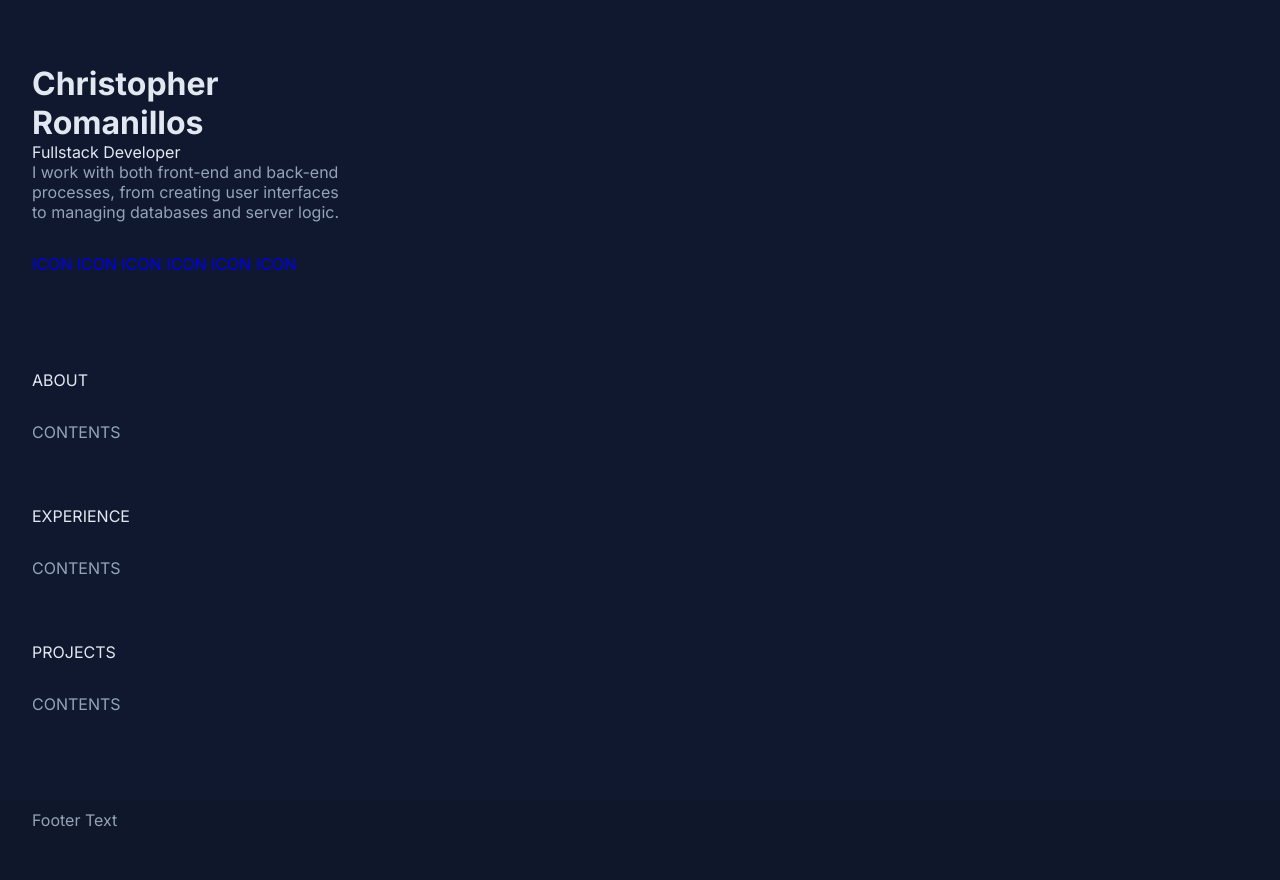
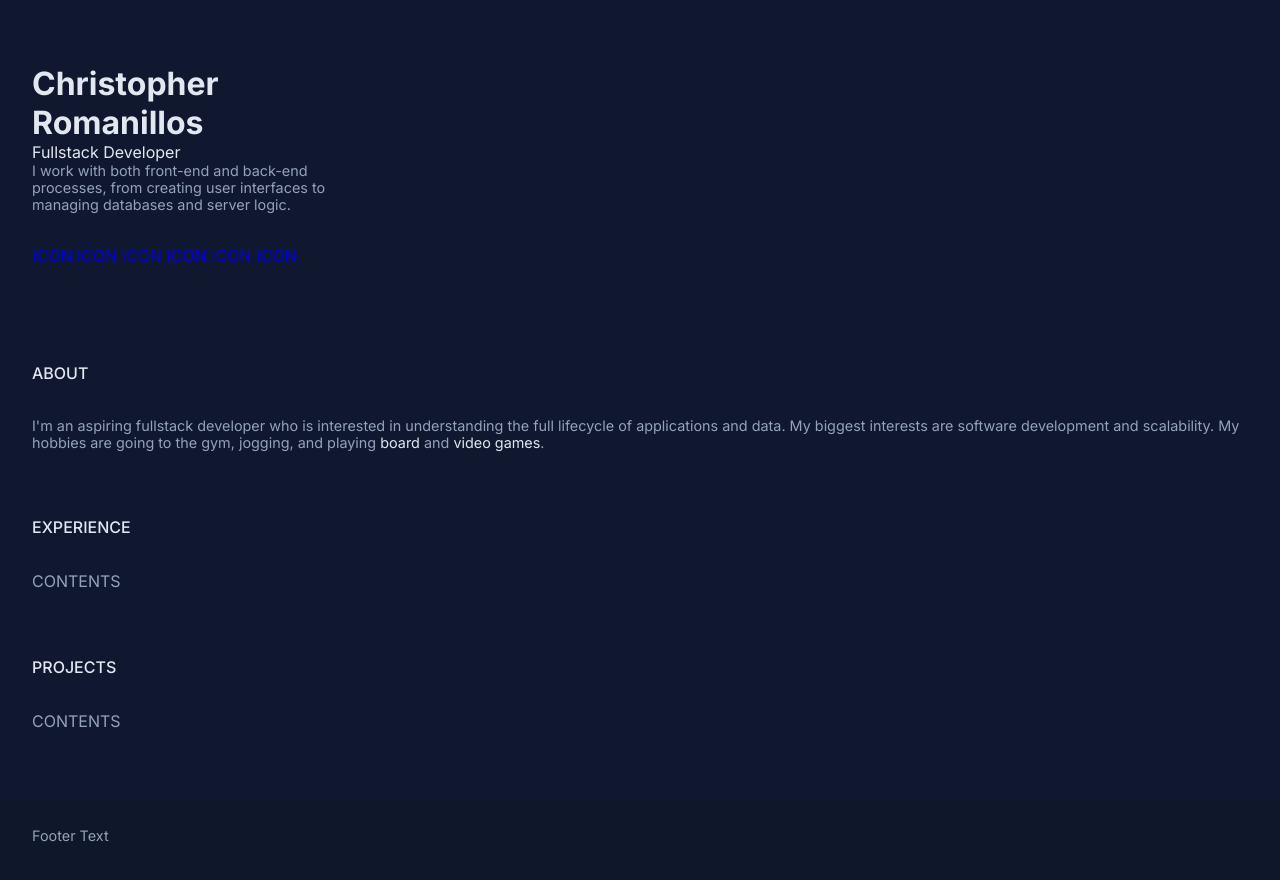
Before and after one commit to coromanillos/web_portfolio, a plain HTML site: page index.html in a window 1280 px wide. Drawn offline with Linux system fonts and the light colour scheme.

Commit message:
css styling and changes

```diff
--- a/index.html
+++ b/index.html
@@ -52,7 +52,24 @@
         <div>
           <h2 class="lightText">About</h2>
         </div>
-        <div>CONTENTS</div>
+        <div class="about-contents">
+          <p>
+            I'm an aspiring fullstack developer who is interested in
+            understanding the full lifecycle of applications and data. My
+            biggest interests are software development and scalability. My
+            hobbies are going to the gym, jogging, and playing
+            <a target="_blank" class="anchor-text" href="https://colonist.io/"
+              >board</a
+            >
+            and
+            <a
+              target="_blank"
+              class="anchor-text"
+              href="https://store.steampowered.com/app/620/Portal_2/"
+              >video games</a
+            >.
+          </p>
+        </div>
       </section>
       <section>
         <div>
--- a/styles.css
+++ b/styles.css
@@ -21,9 +21,24 @@ body {
   gap: 6rem;
 }
 
-p {
-  font-size: 0.9 rem;
+/* Whenever text is selected, we change the highlight color. The color of text is contrasted accordingly. */
+p::selection,
+h1::selection,
+h2::selection,
+h3::selection,
+h4::selection,
+h5::selection,
+h6::selection,
+.anchor-text::selection {
+  background-color: var(--color-accent);
+  color: #0f172a;
 }
+
+p,
+h2 {
+  font-size: 0.9rem;
+}
+
 /* Create a background styling color that sits beneath text, but over background color. */
 .underlay {
   position: fixed;
@@ -63,6 +78,10 @@ header h1 {
   font-weight: 700;
 }
 
+h2 {
+  line-height: 1.5rem;
+}
+
 header h4 {
   font-weight: 400;
 }
@@ -82,5 +101,24 @@ section {
 section h2 {
   text-transform: uppercase;
   font-size: 1rem;
-  font-weight: 400;
+  font-weight: 500;
 }
+
+.about-contents {
+  display: flex;
+  flex-direction: column;
+  gap: 1rem;
+}
+
+/* Set default color for anchor text */
+.anchor-text {
+  color: var(--color-highlight);
+  text-decoration: none;
+  /* Slower animation for hover effect */
+  transition-duration: 200ms;
+}
+
+/* When anchor text hovered, accent it */
+.anchor-text:hover {
+  color: var(--color-accent);
+}
```
